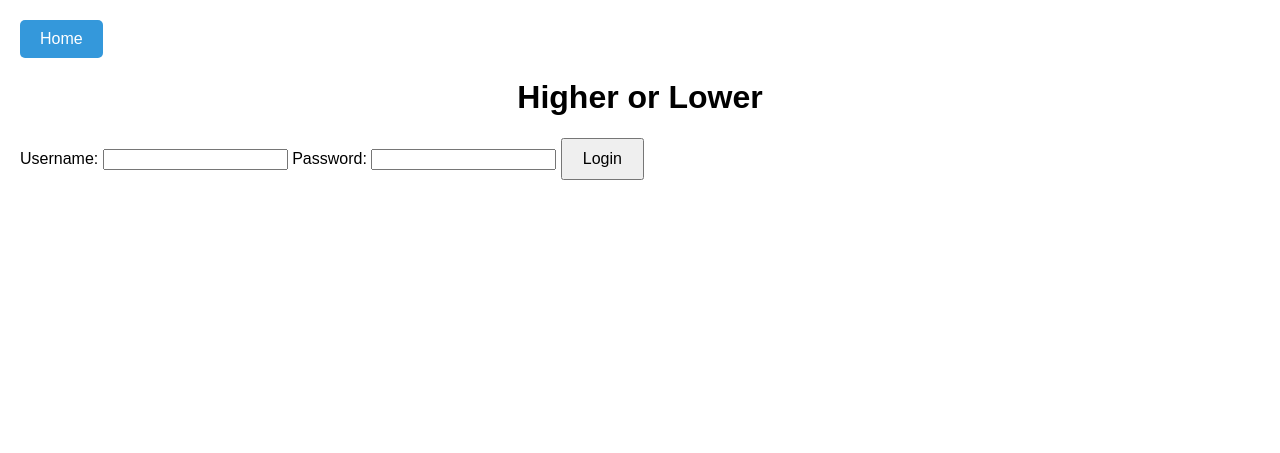
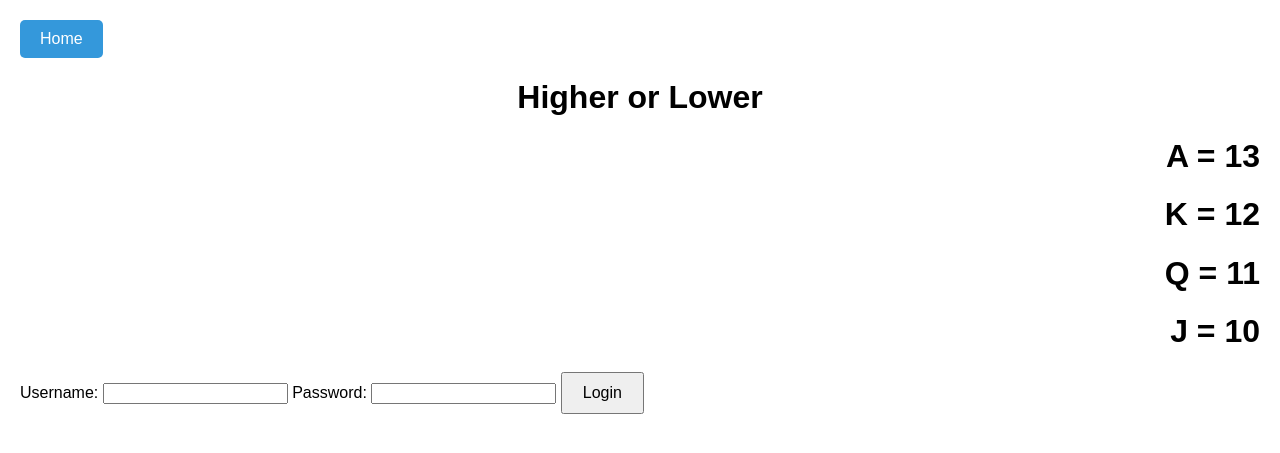
Before and after one commit to buggedf11/madbom, a PHP site: page /templates/higherorlowwer.html in a window 1280 px wide. Shown: the top 453 px of the page. Run offline with PHP 8.4, Linux system fonts and the light colour scheme.

Commit message:
changes to layout of h and L

```diff
--- a/static/gambl.css
+++ b/static/gambl.css
@@ -12,7 +12,7 @@
     height: 150px;
     border: 1px solid #000;
     border-radius: 10px;
-    background-color: white;
+    background-color: whitesmoke;
     box-shadow: 2px 2px 5px rgba(0, 0, 0, 0.2);
     margin: 10px;
     position: relative;
--- a/static/highorlow.js
+++ b/static/highorlow.js
@@ -5,7 +5,7 @@ let currentCard = null;
 let previousCard = null;
 
 const suits = ['Hearts', 'Diamonds', 'Clubs', 'Spades'];
-const values = ['2', '3', '4', '5', '6', '7', '8', '9', '10', 'J', 'Q', 'K', 'A'];
+const values = ['2', '3', '4', '5', '6', '7', '8', '9', 'J', 'Q', 'K', 'A'];
 
 async function fetchUsers() {
     try {
--- a/static/users.json
+++ b/static/users.json
@@ -1 +1 @@
-[{"username": "stan", "password": "stan", "money": 100}, {"username": "alex", "password": "alex", "money": 100}, {"username": "guest", "password": "guest", "money": 100}]
+[{"username": "stan", "password": "stan", "money": 18523555226728}, {"username": "alex", "password": "alex", "money": 30063866124085}]
--- a/templates/higherorlowwer.html
+++ b/templates/higherorlowwer.html
@@ -28,7 +28,7 @@
             align-items: center;
             justify-content: center;
             font-size: 24px;
-            background-color: white;
+            background-color: whitesmoke;
             box-shadow: 2px 2px 5px rgba(0, 0, 0, 0.3);
             margin: 0 auto;
         }
@@ -69,6 +69,12 @@
 </head>
 <body>
     <h1 style="text-align: center;">Higher or Lower</h1>
+    <h1 style="text-align: right;">A = 13</h1>
+    <h1 style="text-align: right;">K = 12</h1>
+    <h1 style="text-align: right;">Q = 11</h1>
+    <h1 style="text-align: right;">J = 10</h1>
+
+
     <div id="login">
         <label for="username">Username:</label>
         <input type="text" id="username">
```
